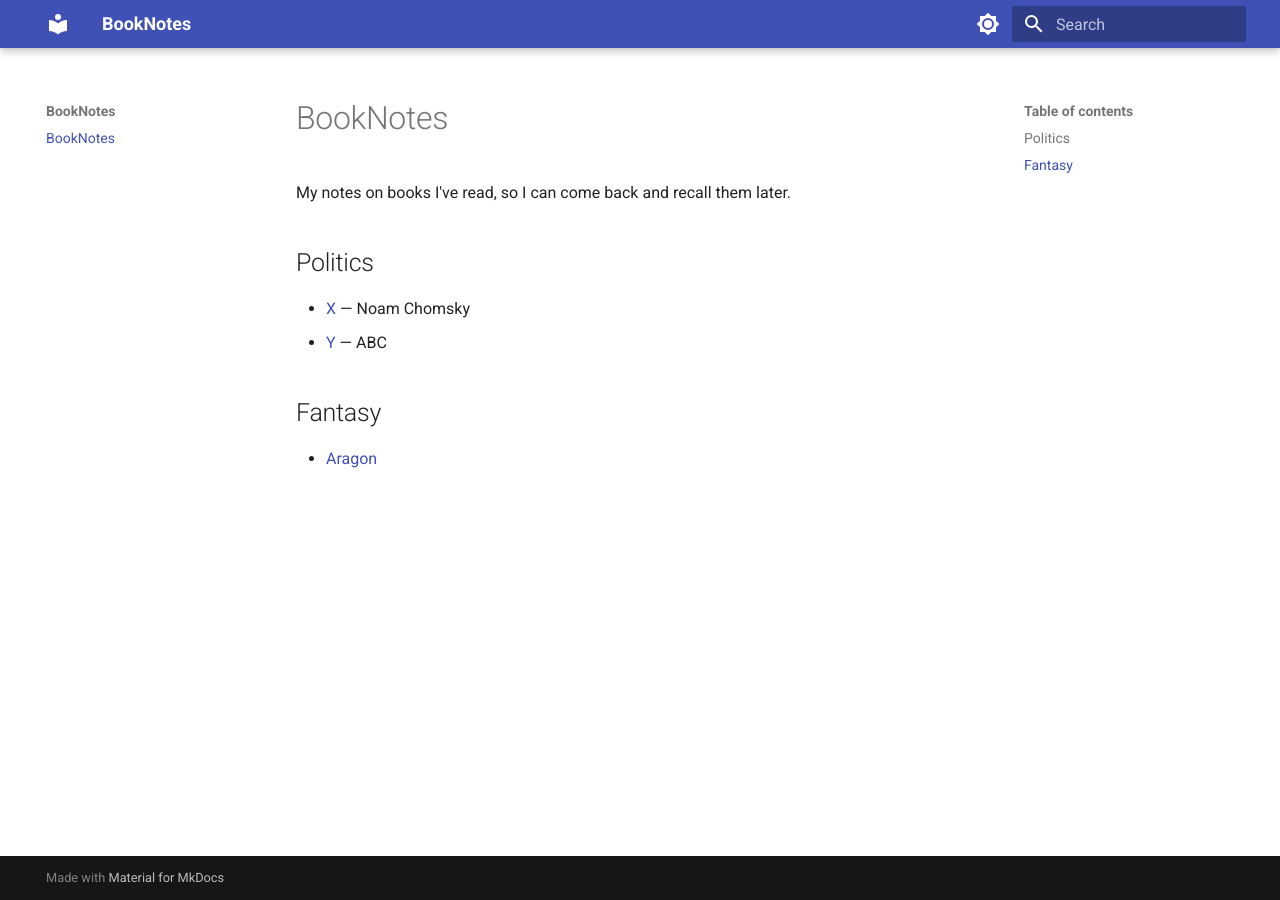
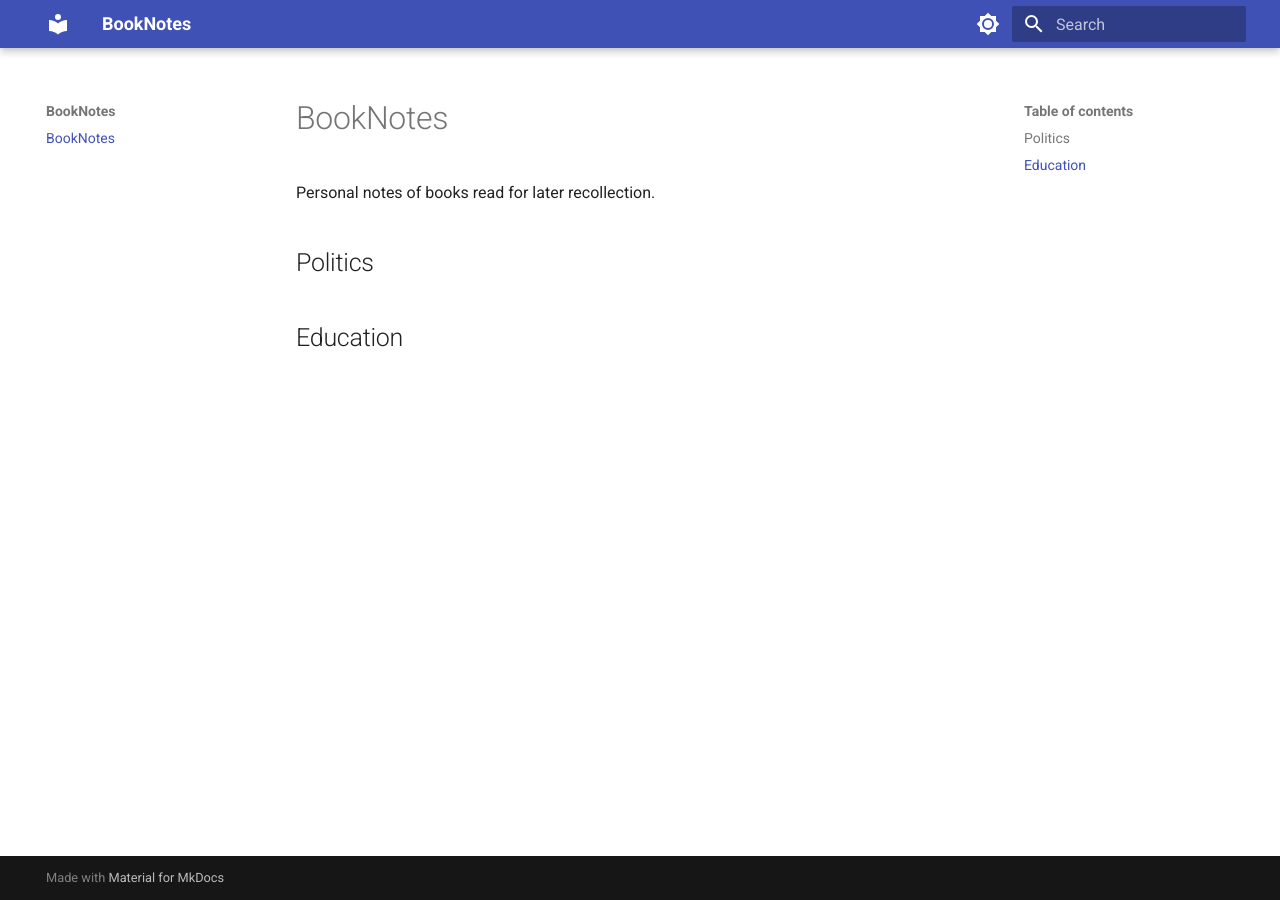
Before and after one commit to vakpriya/booknotes, an MkDocs documentation site: the page built from contents/index.md, in a window 1280 px wide. Built offline with MkDocs 1.6.1 and Material for MkDocs 9.7.7, drawn with Linux system fonts in a browser that asks for light colours.

Commit message:
update index

```diff
--- a/contents/index.md
+++ b/contents/index.md
@@ -1,12 +1,8 @@
 # BookNotes
 
-My notes on books I've read, so I can come back and recall them later.
+Personal notes of books read for later recollection.
 
 ## Politics
 
-- [X](politics/X-by-Chomsky.md) — Noam Chomsky
-- [Y](politics/Y-by-ABC.md) — ABC
 
-## Fantasy
-
-- [Aragon](fantasy/aragon.md)
+## Education
```
